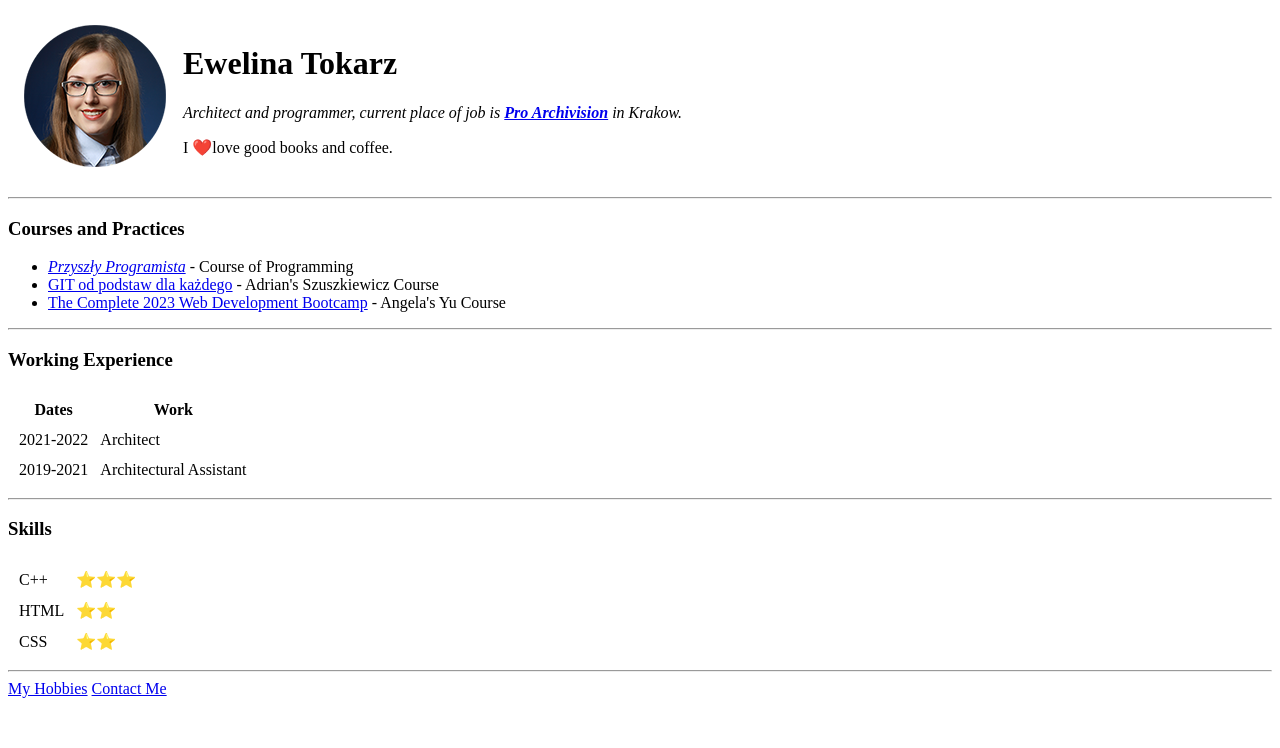
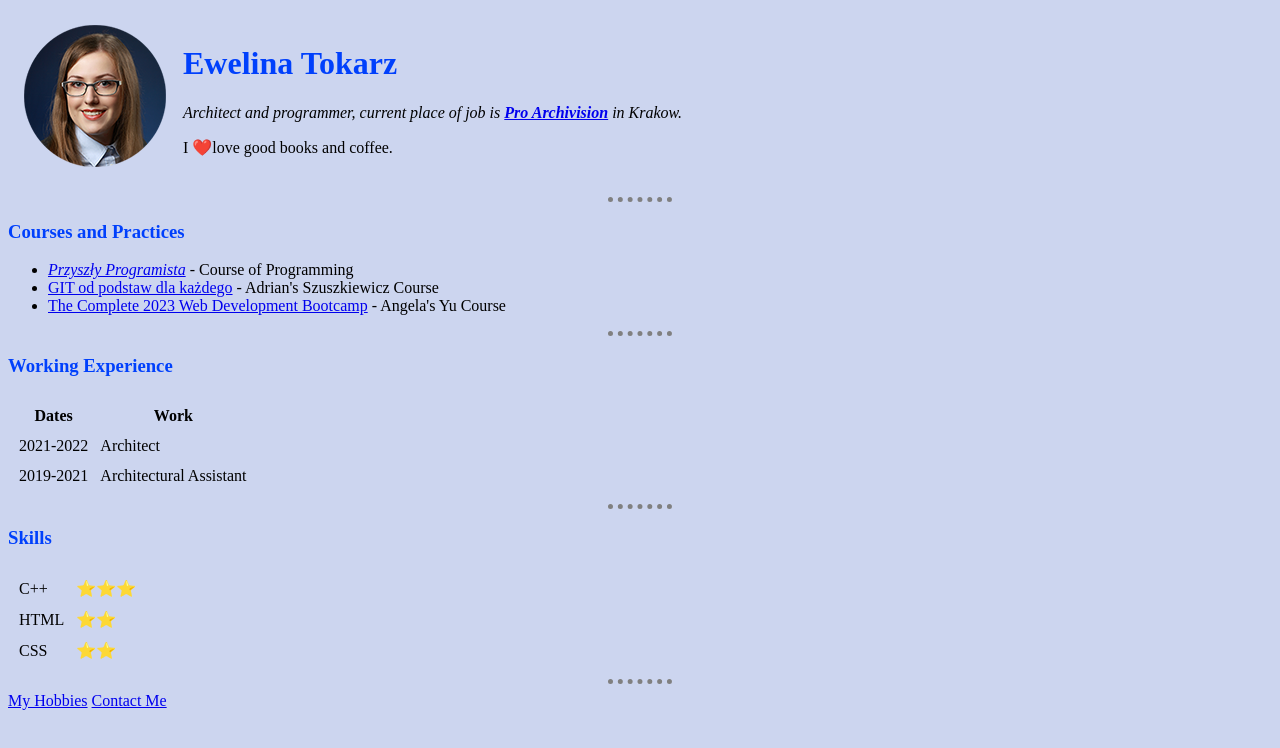
Before and after one commit to ewet78/CV, a plain HTML site: page index.html in a window 1280 px wide. Drawn offline with Linux system fonts and the light colour scheme.

Commit message:
Added some more CSS

```diff
--- /dev/null
+++ b/css/style.css
@@ -0,0 +1,20 @@
+body {
+    background-color: #CCD5EF;
+}
+
+hr {
+    background-color: #CCD5EF;
+    border-style: none;
+    border-top-style: dotted;
+    border-color: grey;
+    border-width: 5px;
+    width: 5%;
+}
+
+h1 {
+color: #0040FC;
+}
+
+h3 {
+color: #0040FC;
+}
--- a/index.html
+++ b/index.html
@@ -5,6 +5,7 @@
     <meta http-equiv="X-UA-Compatible" content="IE=edge">
     <meta name="viewport" content="width=device-width, initial-scale=1.0">
     <title>Ewelina Tokarz</title>
+    <link rel="stylesheet" href="css/style.css">
 </head>
 <body>
     <table cellspacing="15">
```
